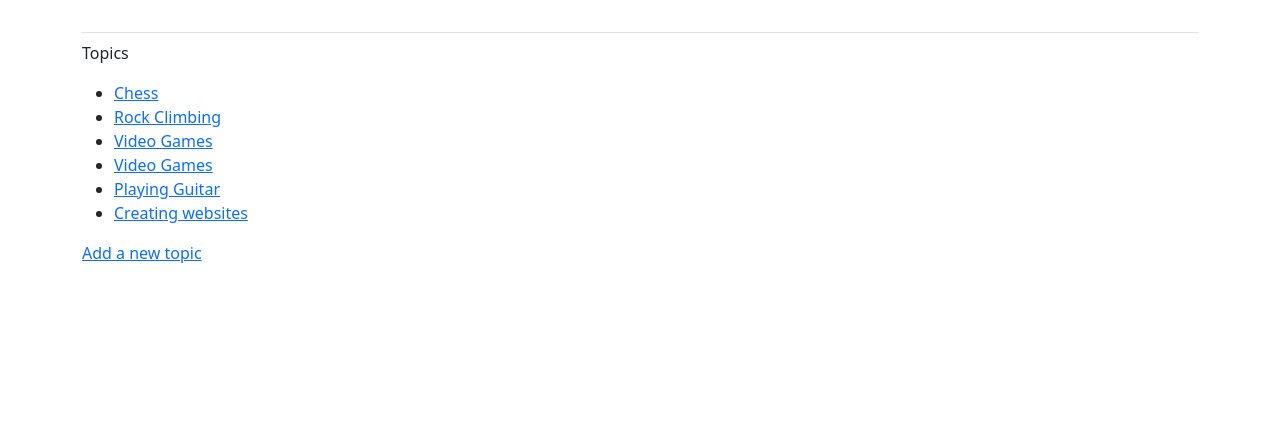
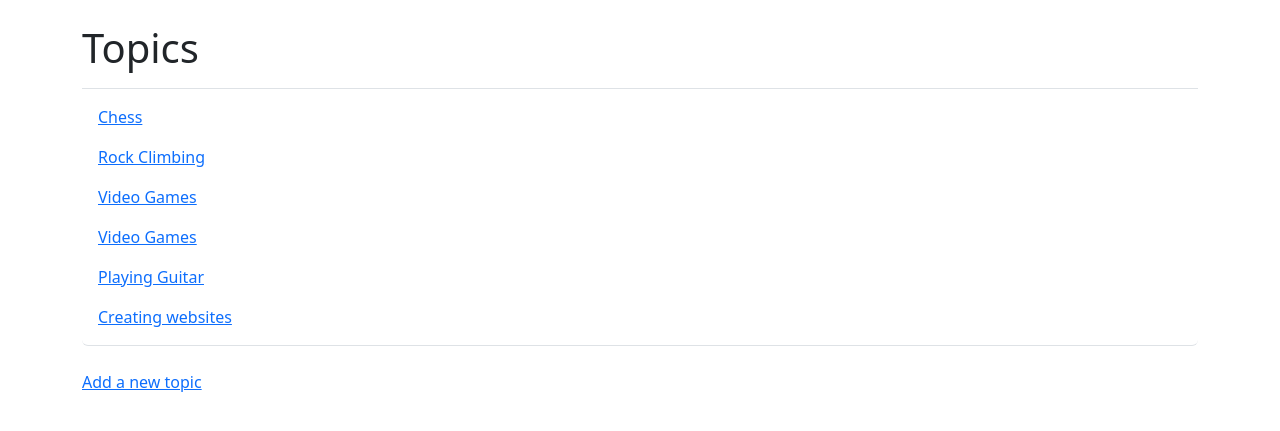
Before and after one commit to LeoMontagut/learning_log, a Django app: page /topics/ in a window 1280 px wide. Shown: the part 58-489 px from the top of the page. Run offline with Django 5.2, Linux system fonts and the light colour scheme; a user stored in the database is signed in; data comes from the database, SQL or seed files in the repository; some libraries are stand-ins or nearby versions.

Commit message:
styling topics

```diff
--- a/learning_logs/templates/learning_logs/topics.html
+++ b/learning_logs/templates/learning_logs/topics.html
@@ -1,17 +1,19 @@
 {% extends 'learning_logs/base.html' %}
+
+{% block page_header %}
+  <h1>Topics</h1>
+{% endblock page_header %}
 
 {% block content %}
 
-  <p>Topics</p>
-
-  <ul>
+  <ul class="list-group border-bottom pb-2 mb-4">
     {% for topic in topics %}
-    <li>
-      <a href="{% url 'learning_logs:topic' topic.id %}">
-      {{ topic.text }}</a></li>
-    </li>
+      <li class="list-group-item border-0">
+        <a href="{% url 'learning_logs:topic' topic.id %}">
+        {{ topic.text }}</a>
+      </li>
     {% empty %}
-      <li>No topics have been added yet.</li>
+    <li class="list-group-item border-0">No topics have been added yet.</li>
     {% endfor %}
   </ul>
 
```
